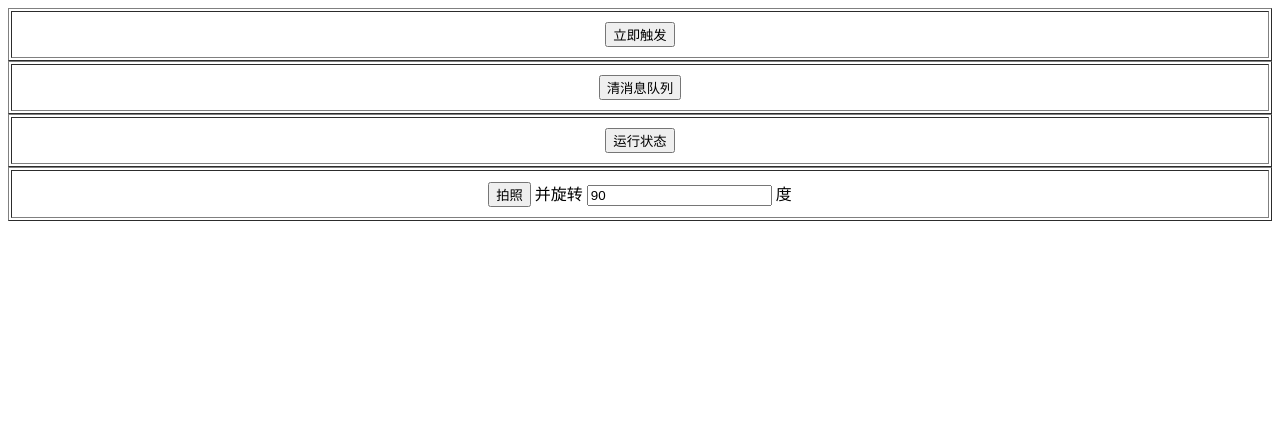
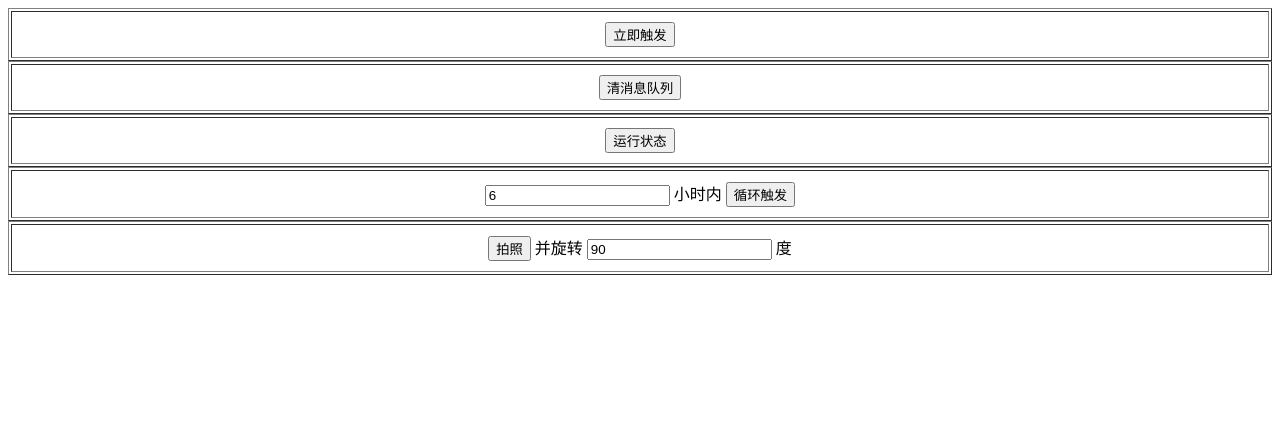
Before and after one commit to 1184893257/heat, a plain HTML site: page index.html in a window 1280 px wide. Drawn offline with Linux system fonts and the light colour scheme.

Commit message:
先补上循环触发

```diff
--- a/index.html
+++ b/index.html
@@ -56,6 +56,18 @@
     </form>
 
     <form action="/cgi-bin/heat/heat.cgi" method="post" target="iframe">
+		<input type="hidden" name="cmd" value ="loophit"/>
+		<table width="100%" border="1" cellpadding="10">
+		  <tr>
+			<td align="center">
+				<input type="text" name="hour" value="6" /> 小时内
+				<input type="submit" value="循环触发" />
+			</td>
+		  </tr>
+		</table>
+    </form>
+
+    <form action="/cgi-bin/heat/heat.cgi" method="post" target="iframe">
 		<input type="hidden" name="cmd" value ="snap"/>
 
 		<table width="100%" border="1" cellpadding="10">
```
